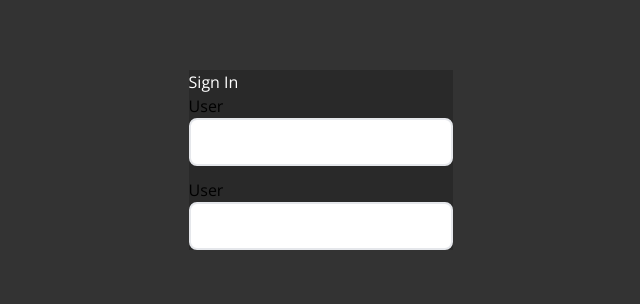
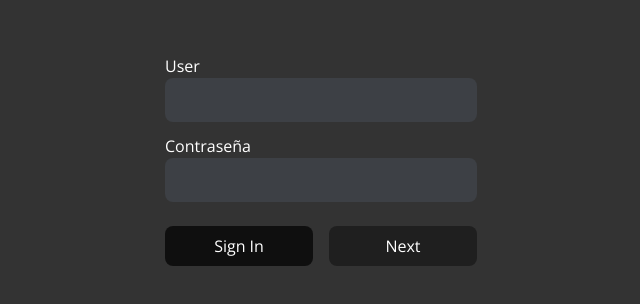
Before and after one commit to franklinjunior23/AppAgentInti, a React (Vite) app in the folder src/renderer/: page /#/ in a window 1280 px wide. Shown: the part 240-544 px from the top of the page, without its empty margins (319-959 px from the left). Built offline with nearby package versions, Linux system fonts and the light colour scheme.

Commit message:
avance comunicacion con el backend local and the web

```diff
--- a/package.json
+++ b/package.json
@@ -17,12 +17,16 @@
     "build:linux": "npm run build && electron-builder --linux --config"
   },
   "dependencies": {
+    "@babel/runtime": "^7.23.2",
     "@electron-toolkit/preload": "^2.0.0",
     "@electron-toolkit/utils": "^2.0.0",
     "@tabler/icons-react": "^2.39.0",
+    "axios": "^1.5.1",
     "electron-updater": "^6.1.1",
     "node-windows": "^1.0.0-beta.8",
+    "react-auth-kit": "^3.0.0-alpha.22",
     "react-hook-form": "^7.47.0",
+    "react-query": "^3.39.3",
     "react-router-dom": "^6.17.0",
     "systeminformation": "^5.21.11",
     "zustand": "^4.4.3"
--- a/src/renderer/index.html
+++ b/src/renderer/index.html
@@ -4,10 +4,7 @@
     <meta charset="UTF-8" />
     <title>Agent InTisCorp</title>
     <script src="https://cdn.tailwindcss.com"></script>
-    <meta
-      http-equiv="Content-Security-Policy"
-      content="default-src 'self' https://*; script-src 'self' https://*; style-src 'self' https://* 'unsafe-inline'; img-src 'self' https://* data:;"
-    />
+
   </head>
 
   <body>
--- /dev/null
+++ b/src/renderer/src/helpers/ApiConfig.js
@@ -0,0 +1,19 @@
+import axios from 'axios'
+
+// eslint-disable-next-line no-undef
+export const CONFIGDATAAPI = {
+  API_DOMAIN: 'https://dev.intisoft.com.pe',
+  API_VERSION: '/api/v1',
+  TOKEN_USER: 'usuario_tk_invent_seg'
+}
+
+export const AxiosRest = axios.create({
+  baseURL: CONFIGDATAAPI.API_DOMAIN + CONFIGDATAAPI.API_VERSION
+})
+AxiosRest.interceptors.request.use((config) => {
+  const token = localStorage.getItem(CONFIGDATAAPI.TOKEN_USER) // Obtener el token almacenado en el localStorage
+  if (token) {
+    config.headers['Validation'] = token // Agregar el token al encabezado de la solicitud
+  }
+  return config
+})
--- a/src/renderer/src/main.jsx
+++ b/src/renderer/src/main.jsx
@@ -3,14 +3,18 @@ import './assets/index.css'
 import { HashRouter as Router, Routes, Route } from 'react-router-dom'
 import { Home, Info, Setting } from './screen'
 import Login from './screen/Login'
+import { QueryClient, QueryClientProvider } from 'react-query'
+const queryClient = new QueryClient()
 
 ReactDOM.createRoot(document.getElementById('root')).render(
+  <QueryClientProvider client={queryClient}>
     <Router>
       <Routes>
         <Route path="/" element={<Login />} />
-      <Route path="/Dashboard" element={<Login />} />
+        <Route path="/Dashboard" element={<Home />} />
         <Route path="/Setting" element={<Setting />} />
         <Route path="/Help" element={<Info />} />
       </Routes>
     </Router>
+  </QueryClientProvider>
 )
--- a/src/renderer/src/screen/Login.jsx
+++ b/src/renderer/src/screen/Login.jsx
@@ -1,23 +1,58 @@
-import { useEffect } from 'react'
+import { useEffect, useState } from 'react'
 import { useForm } from 'react-hook-form'
 import PropTypes from 'prop-types'
+import { useMutation } from 'react-query'
+import { AxiosRest, CONFIGDATAAPI } from '../helpers/ApiConfig'
+import { useNavigate } from 'react-router-dom'
 
 function Login() {
   const { register, handleSubmit } = useForm()
+  const navi = useNavigate()
+  const [QuantityRepiit, setQuantityRepiit] = useState(0)
+  const { mutate, isLoading } = useMutation({
+    mutationFn: async (datos) => {
+      const { data } = await AxiosRest.post('auth/login', datos)
+      return data
+    },
+    onSuccess: (data) => {
+      if (!data.loged) return setQuantityRepiit(QuantityRepiit + 1)
+      localStorage.setItem(CONFIGDATAAPI.TOKEN_USER, data.token_user)
+    },
+    onError: (error) => {
+      console.log(error)
+    }
+  })
   useEffect(() => {
-    console.log('Login.jsx')
-  }, [])
-  function HandleSubmit(datos) {
-    return console.log(datos)
+    if (localStorage.getItem(CONFIGDATAAPI.TOKEN_USER)) return navi(-1, '/Dashboard')
+  }, [navi, mutate])
+  async function HandleSubmit(datos) {
+    if (QuantityRepiit > 2) return alert('Muchos intentos, espere 5 minutos')
+
+    await mutate(datos)
   }
   return (
     <main className="w-screen h-screen grid place-content-center">
-      <article className="bg-black/20 ">
-        <h2 className="text-white">Sign In </h2>
+      <article className=" ">
         <form onSubmit={handleSubmit(HandleSubmit)}>
           <div className="grid gap-3">
-            <ComponentInput name={'Usuario'} label={'User'} register={register} />
-            <ComponentInput name={'Usuario'} label={'User'} register={register} />
+            <ComponentInput name={'usuario'} label={'User'} register={register} />
+            <ComponentInput name={'contraseña'} label={'Contraseña'} register={register} />
+          </div>
+          <div className="grid grid-cols-2 gap-4 mt-6">
+            <button
+              type="submit"
+              disabled={isLoading}
+              className="  w-full bg-black/70 text-white py-2 rounded-lg"
+            >
+              {isLoading ? 'Charging...' : 'Sign In'}
+            </button>
+            <button
+              type="button"
+              className="  w-full bg-black/40 text-white py-2 rounded-lg"
+              onClick={() => navi('/Dashboard')}
+            >
+              Next
+            </button>
           </div>
         </form>
       </article>
@@ -30,10 +65,12 @@ export default Login
 function ComponentInput({ name, register, label }) {
   return (
     <div>
-      <label htmlFor={label}>{label}</label>
+      <label htmlFor={label} className="text-white">
+        {label}
+      </label>
       <input
         type="text"
-        className="outline-none border-2 rounded-lg px-3 py-2.5 w-full focus:outline-none"
+        className="outline-none  rounded-lg px-3 py-2.5 w-full focus:outline-none bg-slate-500/20 border-none"
         {...register(name, {
           required: {
             value: true,
```
Also changed, not shown: src/renderer/src/query/Login_Query.js (added, +15 -0 lines), 2 other files (tests, documents, lock files or other folders). Lines whose indentation alone changed are shown as unchanged.
